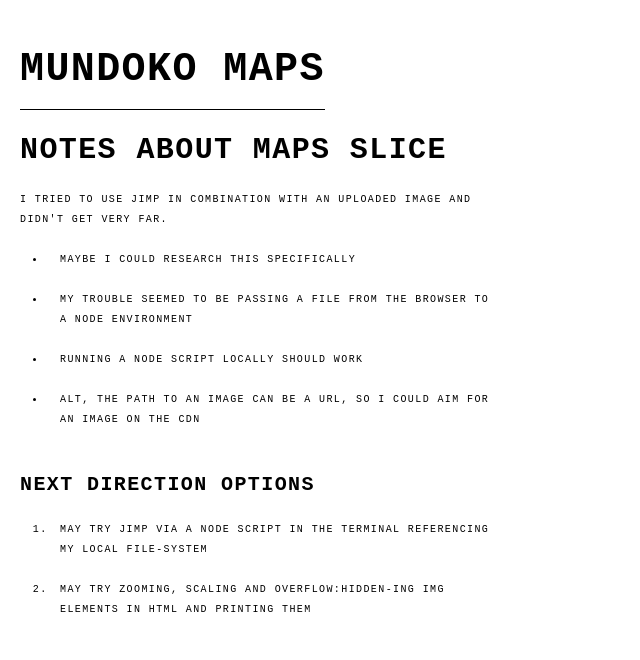
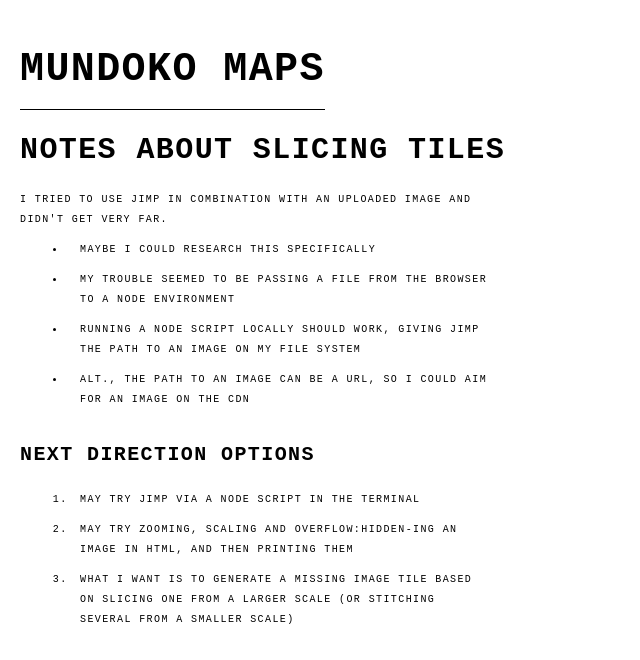
Before and after one commit to LL782/mundoko-maps, a Next.js app in the folder app/: page /map-slice in a window 1280 px wide. Shown: the top 660 px of the page, without its empty margins (0-640 px from the left). Built offline with nearby package versions, Linux system fonts and the light colour scheme.

Commit message:
Update Map-Slice content

```diff
--- a/app/MapSlice/MapSlice.module.css
+++ b/app/MapSlice/MapSlice.module.css
@@ -26,7 +26,7 @@
 .page h3 {
   font-size: 20rem;
   line-height: 30rem;
-  margin: 30rem 0 10rem;
+  margin: 30rem 0 20rem;
 }
 
 .page p {
@@ -34,29 +34,21 @@
 }
 
 .page ol {
-  padding: 0 10rem 0 0;
+  margin: 10rem;
+  padding: 0 20rem;
 }
 
 .page ol li {
-  margin-left: 25rem;
-  padding-left: 5rem;
+  margin: 0 0 10rem 25rem;
+  padding: 0 0 0 5rem;
 }
 
 .page ul {
-  padding: 0 10rem;
+  margin: 10rem;
+  padding: 0 20rem;
 }
 
 .page ul li {
-  margin-left: 5rem;
-  padding-left: 15rem;
+  margin: 0 0 10rem 15rem;
+  padding: 0 0 0 15rem;
 }
-
-.page ul,
-.page ol {
-  margin: 10rem;
-}
-
-.page li {
-  margin: 0;
-  padding: 10rem;
-}
--- a/app/MapSlice/index.tsx
+++ b/app/MapSlice/index.tsx
@@ -10,7 +10,7 @@ export const MapSlice = () => {
         </Link>
       </h1>
       <article>
-        <h2>Notes about Maps Slice</h2>
+        <h2>Notes about Slicing Tiles</h2>
         <p>
           I tried to use <a href="https://www.npmjs.com/package/jimp">Jimp</a>{" "}
           in combination with an uploaded image and didn&apos;t get very far.
@@ -21,21 +21,25 @@ export const MapSlice = () => {
             My trouble seemed to be passing a file from the browser to a node
             environment
           </li>
-          <li>Running a node script locally should work</li>
           <li>
-            Alt, the path to an image can be a URL, so I could aim for an image
+            Running a node script locally should work, giving Jimp the path to
+            an image on my file system
+          </li>
+          <li>
+            Alt., the path to an image can be a URL, so I could aim for an image
             on the CDN
           </li>
         </ul>
         <h3>Next direction options</h3>
         <ol>
+          <li>May try Jimp via a node script in the terminal</li>
           <li>
-            May try Jimp via a node script in the terminal referencing my local
-            file-system
+            May try zooming, scaling and overflow:hidden-ing an image in HTML,
+            and then printing them
           </li>
           <li>
-            May try zooming, scaling and overflow:hidden-ing img elements in
-            HTML and printing them
+            What I want is to generate a missing image tile based on slicing one
+            from a larger scale (or stitching several from a smaller scale)
           </li>
         </ol>
       </article>
```
